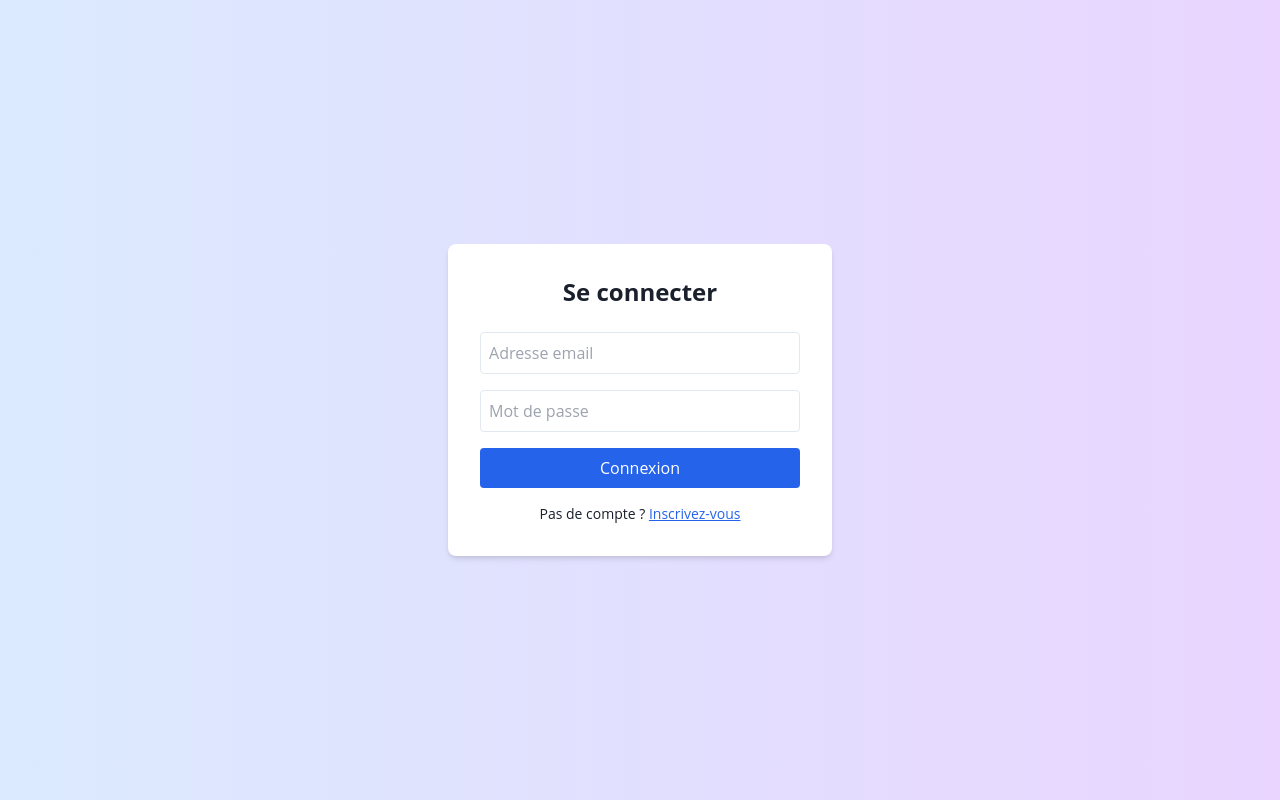
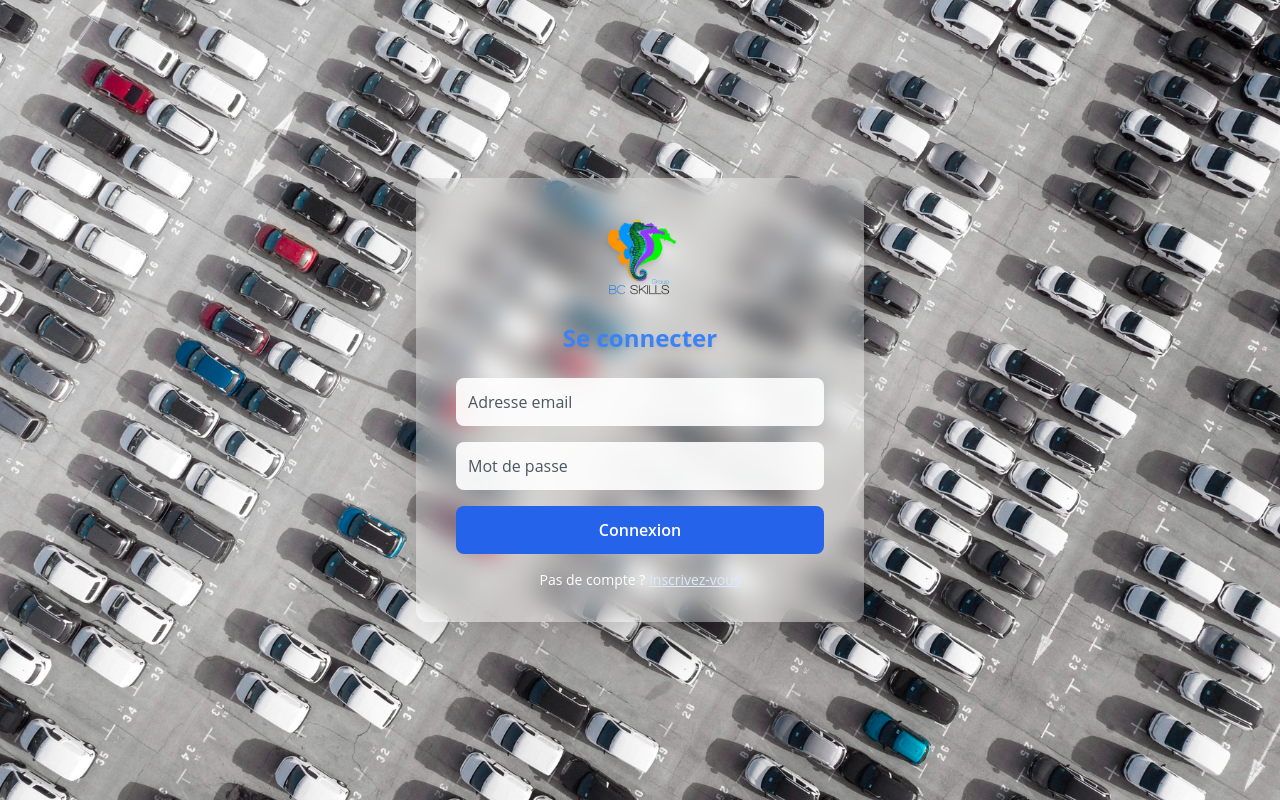
Before and after one commit to HARAF-Aymen/car_renta_bcs_front, a React (Create React App) app: page / in a window 1280 px wide. Built offline with nearby package versions, Linux system fonts and the light colour scheme.

Commit message:
add background picture and login logo and improvinf the login appearance

```diff
--- a/src/pages/VehiclesPage.tsx
+++ b/src/pages/VehiclesPage.tsx
@@ -129,7 +129,7 @@
             mb={8}
             >
             <Input
-                placeholder="Rechercher par marque..."
+                placeholder="Rechercher par marque"
                 value={marqueFilter}
                 onChange={(e) => setMarqueFilter(e.target.value)}
                 w={{ base: "100%", md: "300px" }}
--- a/src/pages/auth/LoginPage.tsx
+++ b/src/pages/auth/LoginPage.tsx
@@ -1,42 +1,57 @@
-    import { useState, useContext } from 'react';
-    import { useNavigate } from 'react-router-dom';
-    import { login } from '../../services/authService';
-    import { AuthContext } from '../../context/AuthContext';
+    import { useState, useContext } from "react";
+    import { useNavigate } from "react-router-dom";
+    import { login } from "../../services/authService";
+    import { AuthContext } from "../../context/AuthContext";
+    import bgLogin from "../../assets/bg-login.jpg";
+    import logo from "../../assets/bcskills-logo.png";
 
     const LoginPage = () => {
-    const [email, setEmail] = useState('');
-    const [password, setPassword] = useState('');
+    const [email, setEmail] = useState("");
+    const [password, setPassword] = useState("");
     const navigate = useNavigate();
-
-    const { setRole } = useContext(AuthContext); // ✅ utiliser le contexte réel
+    const { setRole } = useContext(AuthContext);
 
     const handleSubmit = async (e: React.FormEvent) => {
         e.preventDefault();
         try {
         const res = await login(email, password);
-        console.log("Réponse backend : ", res);
+        localStorage.setItem("token", res.access_token);
+        localStorage.setItem("role", res.role);
+        setRole(res.role);
 
-        localStorage.setItem('token', res.access_token);
-        localStorage.setItem('role', res.role);
-        setRole(res.role); // ✅ ici le vrai setter
-
-        // Redirection selon le rôle
-        if (res.role === 'FLEET_ADMIN') navigate('/dashboard');
-        else if (res.role === 'FOURNISSEUR') navigate('/mes-vehicles-fournisseur');
-        else navigate('/vehicules-disponibles');
+        if (res.role === "FLEET_ADMIN") navigate("/dashboard");
+        else if (res.role === "FOURNISSEUR")
+            navigate("/mes-vehicles-fournisseur");
+        else navigate("/vehicules-disponibles");
         } catch (error) {
-        alert('Login failed. Please check credentials.');
+        alert("Login failed. Please check credentials.");
         }
     };
 
     return (
-        <div className="flex items-center justify-center h-screen bg-gradient-to-r from-blue-100 to-purple-200">
-        <form onSubmit={handleSubmit} className="bg-white shadow-md rounded-lg p-8 w-96">
-            <h2 className="text-2xl font-bold text-center mb-6">Se connecter</h2>
+        <div
+        className="h-screen w-full bg-cover bg-center flex items-center justify-center"
+        style={{
+            backgroundImage: `url(${bgLogin})`,
+        }}
+        >
+        <form
+            onSubmit={handleSubmit}
+            className="backdrop-blur-md bg-white/30 shadow-2xl rounded-xl px-10 py-8 w-[90%] max-w-md flex flex-col items-center"
+        >
+            <img
+            src={logo}
+            alt="BC SKILLS Logo"
+            className="w-24 h-24 mb-4 drop-shadow-md"
+            />
+            <h2 className="text-2xl font-bold text-blue-500  mb-6 drop-shadow-md">
+            Se connecter
+            </h2>
+
             <input
             type="email"
             placeholder="Adresse email"
-            className="w-full p-2 border rounded mb-4"
+            className="w-full p-3 rounded-lg bg-white/90 placeholder-gray-600 mb-4 focus:outline-none focus:ring-2 focus:ring-blue-500"
             value={email}
             onChange={(e) => setEmail(e.target.value)}
             required
@@ -44,19 +59,26 @@
             <input
             type="password"
             placeholder="Mot de passe"
-            className="w-full p-2 border rounded mb-4"
+            className="w-full p-3 rounded-lg bg-white/90 placeholder-gray-600 mb-4 focus:outline-none focus:ring-2 focus:ring-blue-500"
             value={password}
             onChange={(e) => setPassword(e.target.value)}
             required
             />
             <button
             type="submit"
-            className="w-full bg-blue-600 text-white py-2 rounded hover:bg-blue-700"
+            className="w-full bg-blue-600 text-white py-3 rounded-lg font-semibold hover:bg-blue-700 transition duration-300"
             >
             Connexion
             </button>
-            <p className="text-center text-sm mt-4">
-            Pas de compte ? <a href="/register" className="text-blue-600 underline">Inscrivez-vous</a>
+
+            <p className="text-center text-white text-sm mt-4">
+            Pas de compte ?{" "}
+            <a
+                href="/register"
+                className="underline text-blue-100 hover:text-white"
+            >
+                Inscrivez-vous
+            </a>
             </p>
         </form>
         </div>
```
Also changed, not shown: src/assets/bcskills-logo.png (added), src/assets/bg-login.jpg (added).
